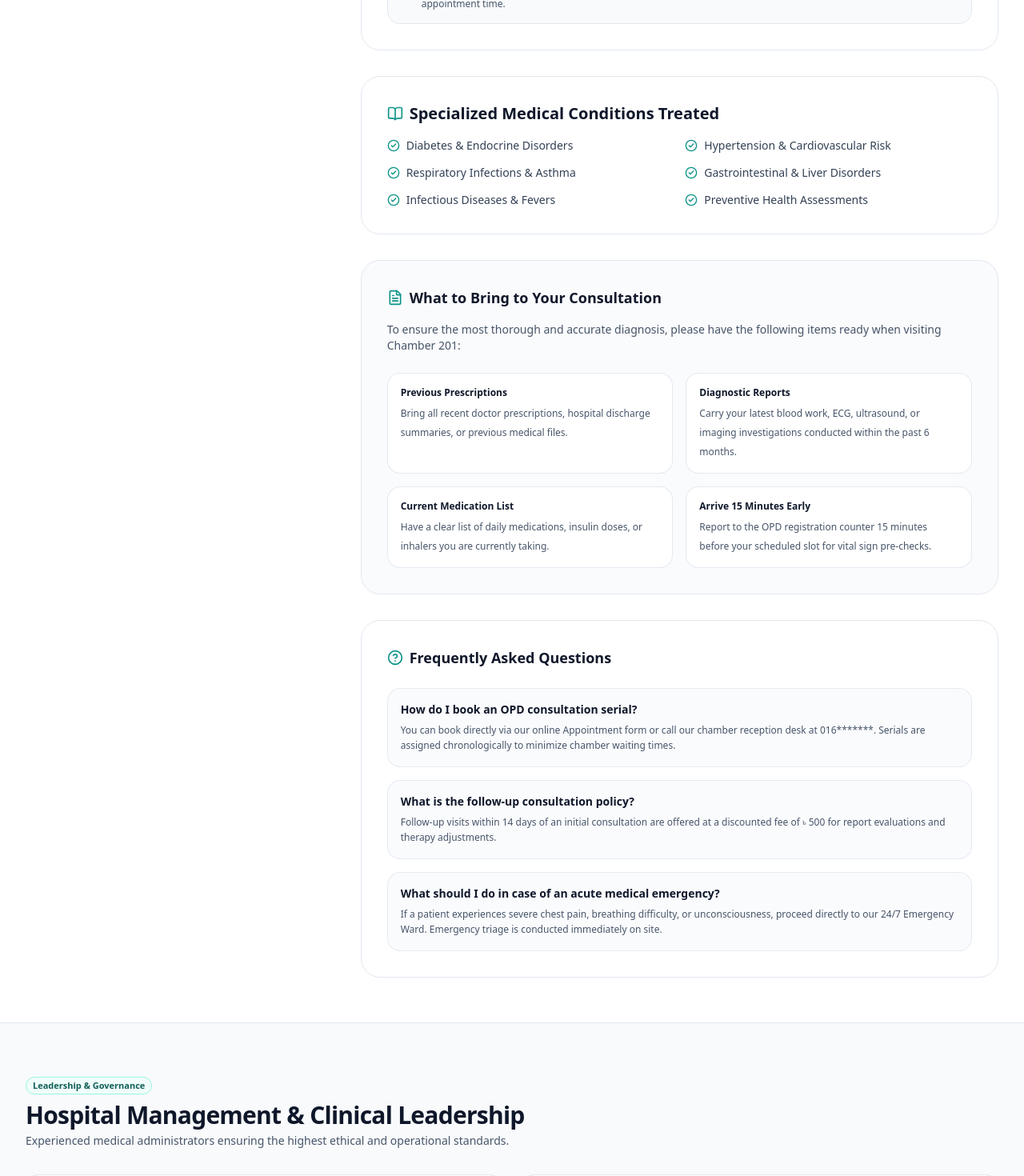
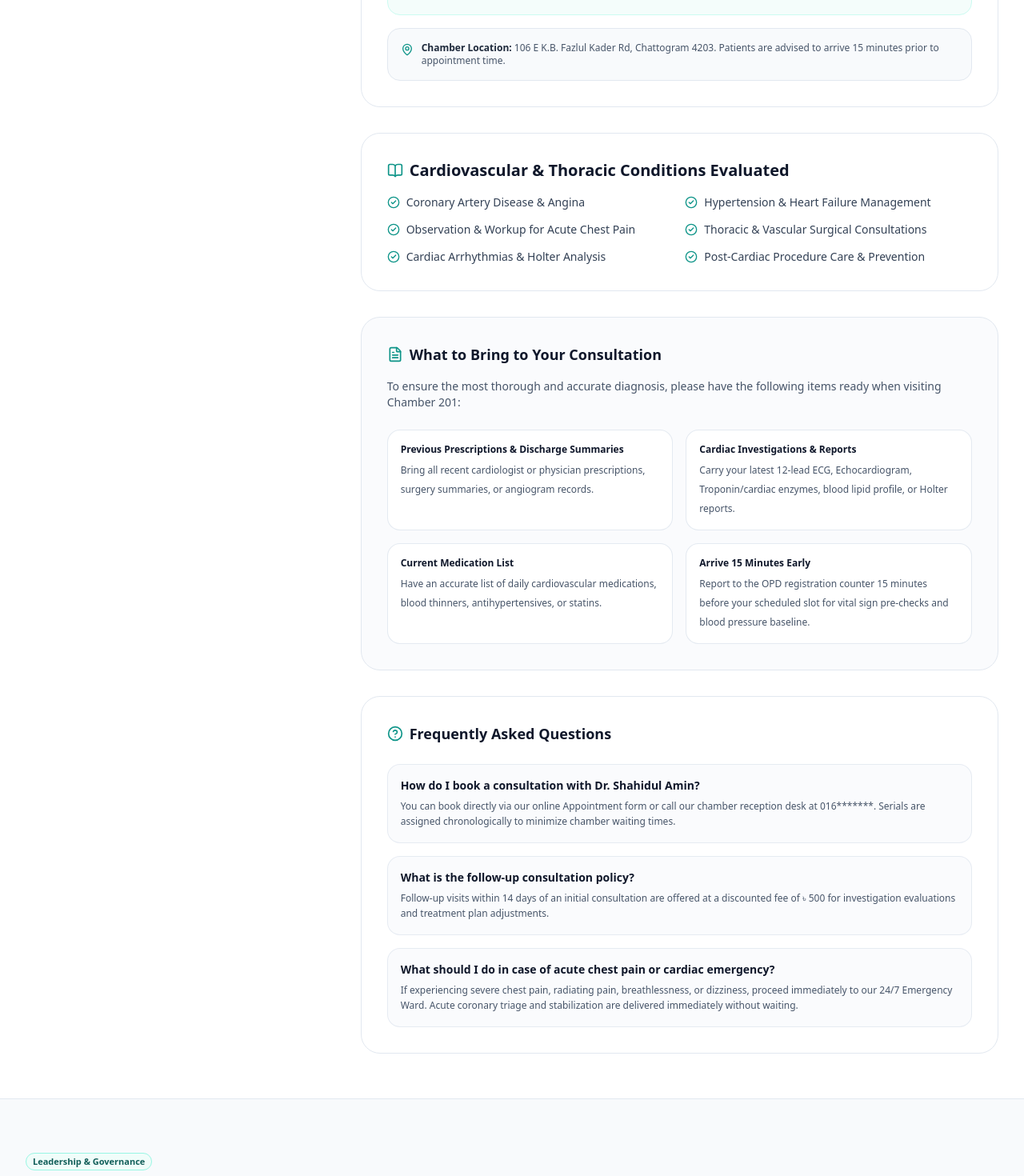
Before and after one commit to armanislamshuvo1/Healthcare-Hospital, a Next.js app: page /doctor in a window 1280 px wide. Shown: the part 1260-2730 px from the top of the page at 80% size. Built offline with nearby package versions, Linux system fonts and the light colour scheme.

Commit message:
feat: update doctor, services, and about pages
Reflect cardiovascular specialization across dedicated doctor credentials, clinical department details, and hospital story.

```diff
--- a/app/about/page.tsx
+++ b/app/about/page.tsx
@@ -21,14 +21,14 @@ import { HOSPITAL_INFO, MANAGEMENT_MEMBERS, DOCTOR_PROFILE } from "@/lib/constan
 export const metadata: Metadata = {
   title: "About Us | Healthcare Hospital Chattogram",
   description:
-    "Learn about Healthcare Hospital Chattogram, our mission, values of Care, Compassion, Excellence, and leadership by Dr. Abdul Karim (MD) and Mr. Anwar Kamal.",
+    "Learn about Healthcare Hospital Chattogram, our mission, cardiovascular care, and leadership by Dr. Abdul Karim (Managing Director) and Mr. Anwar Kamal (Hospital Manager).",
 };
 
 export default function AboutPage() {
   const pillars = [
     {
-      title: "Diagnostic Precision",
-      desc: "Every clinical presentation is evaluated with modern diagnostic discipline and unhurried consultation time.",
+      title: "Cardiovascular Diagnostic Precision",
+      desc: "Every cardiac presentation is evaluated with modern diagnostic discipline, troponin/enzyme checks, and ECG accuracy.",
       icon: Stethoscope,
     },
     {
@@ -42,8 +42,8 @@ export default function AboutPage() {
       icon: Sparkles,
     },
     {
-      title: "24/7 Clinical Continuity",
-      desc: "Seamless coordination between our senior consultant OPD chambers, inpatient ward, and emergency unit.",
+      title: "24/7 Acute Cardiac Care Continuity",
+      desc: "Seamless coordination between our senior consultant OPD chambers, cardiac inpatient ward, and emergency unit.",
       icon: HeartPulse,
     },
   ];
@@ -61,7 +61,7 @@ export default function AboutPage() {
               About Healthcare Hospital
             </h1>
             <p className="text-base sm:text-lg text-slate-300 leading-relaxed">
-              Dedicated to compassionate medicine, patient safety, and clinical excellence at {HOSPITAL_INFO.fullAddress}.
+              Dedicated to cardiovascular care, patient safety, and clinical excellence at {HOSPITAL_INFO.fullAddress}.
             </p>
           </div>
         </div>
@@ -77,10 +77,10 @@ export default function AboutPage() {
                 Excellence in Care in a Focused 1-Consultant Hospital
               </h2>
               <p className="text-sm sm:text-base text-slate-600 leading-relaxed">
-                Healthcare Hospital was founded in Chattogram to bring the disciplined standards, clean protocols, and patient-first ethos of leading tertiary hospitals into a personalized, accessible community facility.
+                Healthcare Hospital was founded in Chattogram to bring the disciplined standards, clean protocols, and patient-first ethos of leading tertiary hospitals into a specialized, accessible cardiac and thoracic facility.
               </p>
               <p className="text-sm sm:text-base text-slate-600 leading-relaxed">
-                Rather than spreading focus across hundreds of rotating chambers, Healthcare Hospital concentrates on delivering deep, unhurried adult medicine care spearheaded by senior consultant <span className="font-semibold text-slate-900">{DOCTOR_PROFILE.name}</span>, complemented by a 24/7 emergency unit and a dedicated general medicine ward.
+                Rather than spreading focus across hundreds of rotating chambers, Healthcare Hospital concentrates on delivering deep, unhurried cardiovascular care spearheaded by senior consultant <span className="font-semibold text-slate-900">{DOCTOR_PROFILE.name}</span>, complemented by a 24/7 cardiac emergency unit and a dedicated inpatient cardiac ward.
               </p>
 
               <div className="pt-2 grid grid-cols-1 sm:grid-cols-2 gap-4">
@@ -88,14 +88,14 @@ export default function AboutPage() {
                   <Target className="w-6 h-6 text-teal-600 mb-2" />
                   <h4 className="font-bold text-slate-900 text-sm">Our Mission</h4>
                   <p className="text-xs text-slate-600 mt-1 leading-relaxed">
-                    To deliver accurate diagnosis, transparent clinical communication, and respectful medical treatment to every family in Chattogram.
+                    To deliver accurate cardiovascular diagnosis, transparent clinical communication, and respectful medical treatment to every family in Chattogram.
                   </p>
                 </div>
                 <div className="p-5 rounded-2xl bg-slate-50 border border-slate-200">
                   <Eye className="w-6 h-6 text-teal-600 mb-2" />
                   <h4 className="font-bold text-slate-900 text-sm">Our Vision</h4>
                   <p className="text-xs text-slate-600 mt-1 leading-relaxed">
-                    To become the regional benchmark for specialized adult medicine OPD and rapid emergency stabilization.
+                    To become the regional benchmark for specialized cardiovascular OPD, cardiac monitoring, and rapid emergency chest pain stabilization.
                   </p>
                 </div>
               </div>
@@ -110,20 +110,20 @@ export default function AboutPage() {
 
               <div className="grid grid-cols-2 gap-4">
                 <div className="p-4 bg-white rounded-2xl border border-slate-200/80 shadow-xs">
-                  <span className="block text-2xl sm:text-3xl font-extrabold text-teal-700">12+</span>
-                  <span className="text-xs text-slate-600 font-medium mt-1 block">Years Clinical Experience</span>
+                  <span className="block text-2xl sm:text-3xl font-extrabold text-teal-700">Specialist</span>
+                  <span className="text-xs text-slate-600 font-medium mt-1 block">Cardiovascular & Thoracic Surgery</span>
                 </div>
                 <div className="p-4 bg-white rounded-2xl border border-slate-200/80 shadow-xs">
                   <span className="block text-2xl sm:text-3xl font-extrabold text-teal-700">24/7</span>
-                  <span className="text-xs text-slate-600 font-medium mt-1 block">Emergency Ward</span>
+                  <span className="text-xs text-slate-600 font-medium mt-1 block">Chest Pain & Cardiac Emergency</span>
                 </div>
                 <div className="p-4 bg-white rounded-2xl border border-slate-200/80 shadow-xs">
                   <span className="block text-2xl sm:text-3xl font-extrabold text-teal-700">1</span>
-                  <span className="text-xs text-slate-600 font-medium mt-1 block">General Medicine Ward</span>
+                  <span className="text-xs text-slate-600 font-medium mt-1 block">Inpatient Cardiac Ward</span>
                 </div>
                 <div className="p-4 bg-white rounded-2xl border border-slate-200/80 shadow-xs">
                   <span className="block text-2xl sm:text-3xl font-extrabold text-teal-700">1-on-1</span>
-                  <span className="text-xs text-slate-600 font-medium mt-1 block">Dedicated Consultation</span>
+                  <span className="text-xs text-slate-600 font-medium mt-1 block">Dedicated Consultant Care</span>
                 </div>
               </div>
 
@@ -133,7 +133,7 @@ export default function AboutPage() {
                   Clinical Governance Guarantee
                 </p>
                 <p className="text-teal-800 leading-relaxed">
-                  Every prescription is verified against clinical pharmacology guidelines. We maintain continuous sterilization across our wards and consultation chambers.
+                  Every patient plan is audited against cardiovascular safety guidelines. We maintain continuous sterilization across our wards and consultation chambers.
                 </p>
               </div>
             </div>
@@ -209,7 +209,7 @@ export default function AboutPage() {
           <div className="text-center mt-12">
             <Button href="/doctor" variant="primary" size="md">
               <Stethoscope className="w-4 h-4" />
-              <span>Meet Our Consultant Doctor (Dr. A.S.M. Rashedul Hasan)</span>
+              <span>Meet Our Consultant ({DOCTOR_PROFILE.name})</span>
             </Button>
           </div>
         </div>
--- a/app/doctor/page.tsx
+++ b/app/doctor/page.tsx
@@ -17,6 +17,7 @@ import {
   HelpCircle,
   ShieldCheck,
   Building2,
+  HeartPulse,
 } from "lucide-react";
 import { Button } from "@/components/ui/Button";
 import { Badge } from "@/components/ui/Badge";
@@ -24,43 +25,43 @@ import { DoctorScheduleDisplay } from "@/components/doctor/DoctorScheduleDisplay
 import { DOCTOR_PROFILE, HOSPITAL_INFO, MANAGEMENT_MEMBERS } from "@/lib/constants";
 
 export const metadata: Metadata = {
-  title: "Our Doctor & Team | Dr. A.S.M. Rashedul Hasan (MBBS, FCPS Medicine)",
+  title: "Our Doctor & Team | Dr. Shahidul Amin (MBBS, MS Cardiovascular & Thoracic Surgery)",
   description:
-    "Meet Dr. A.S.M. Rashedul Hasan, Consultant (Medicine) at Healthcare Hospital Chattogram. View consultation schedule, fees, and hospital management leadership.",
+    "Meet Dr. Shahidul Amin, Consultant in Cardiovascular and Thoracic Surgery at Healthcare Hospital Chattogram. View consultation schedule, fees, and hospital leadership.",
 };
 
 export default function DoctorPage() {
   const preparationTips = [
     {
-      title: "Previous Prescriptions",
-      desc: "Bring all recent doctor prescriptions, hospital discharge summaries, or previous medical files.",
+      title: "Previous Prescriptions & Discharge Summaries",
+      desc: "Bring all recent cardiologist or physician prescriptions, surgery summaries, or angiogram records.",
     },
     {
-      title: "Diagnostic Reports",
-      desc: "Carry your latest blood work, ECG, ultrasound, or imaging investigations conducted within the past 6 months.",
+      title: "Cardiac Investigations & Reports",
+      desc: "Carry your latest 12-lead ECG, Echocardiogram, Troponin/cardiac enzymes, blood lipid profile, or Holter reports.",
     },
     {
       title: "Current Medication List",
-      desc: "Have a clear list of daily medications, insulin doses, or inhalers you are currently taking.",
+      desc: "Have an accurate list of daily cardiovascular medications, blood thinners, antihypertensives, or statins.",
     },
     {
       title: "Arrive 15 Minutes Early",
-      desc: "Report to the OPD registration counter 15 minutes before your scheduled slot for vital sign pre-checks.",
+      desc: "Report to the OPD registration counter 15 minutes before your scheduled slot for vital sign pre-checks and blood pressure baseline.",
     },
   ];
 
   const faqs = [
     {
-      q: "How do I book an OPD consultation serial?",
+      q: "How do I book a consultation with Dr. Shahidul Amin?",
       a: "You can book directly via our online Appointment form or call our chamber reception desk at 016*******. Serials are assigned chronologically to minimize chamber waiting times.",
     },
     {
       q: "What is the follow-up consultation policy?",
-      a: "Follow-up visits within 14 days of an initial consultation are offered at a discounted fee of ৳ 500 for report evaluations and therapy adjustments.",
+      a: "Follow-up visits within 14 days of an initial consultation are offered at a discounted fee of ৳ 500 for investigation evaluations and treatment plan adjustments.",
     },
     {
-      q: "What should I do in case of an acute medical emergency?",
-      a: "If a patient experiences severe chest pain, breathing difficulty, or unconsciousness, proceed directly to our 24/7 Emergency Ward. Emergency triage is conducted immediately on site.",
+      q: "What should I do in case of acute chest pain or cardiac emergency?",
+      a: "If experiencing severe chest pain, radiating pain, breathlessness, or dizziness, proceed immediately to our 24/7 Emergency Ward. Acute coronary triage and stabilization are delivered immediately without waiting.",
     },
   ];
 
@@ -74,10 +75,11 @@ export default function DoctorPage() {
               Clinical Faculty & Governance
             </Badge>
             <h1 className="text-3xl sm:text-4xl lg:text-5xl font-extrabold tracking-tight">
-              Our Doctor & Medical Leadership
+              Our Consultant & Medical Leadership
             </h1>
             <p className="text-base sm:text-lg text-slate-300">
-              Healthcare Hospital is spearheaded by senior Consultant Physician <span className="text-teal-300 font-semibold">{DOCTOR_PROFILE.name}</span> alongside distinguished clinical administrators.
+              Healthcare Hospital is spearheaded by senior Consultant in Cardiovascular and Thoracic Surgery{" "}
+              <span className="text-teal-300 font-semibold">{DOCTOR_PROFILE.name}</span> alongside distinguished clinical administrators.
             </p>
           </div>
         </div>
@@ -162,7 +164,7 @@ export default function DoctorPage() {
                   {DOCTOR_PROFILE.about}
                 </p>
                 <p className="text-sm text-slate-600 leading-relaxed">
-                  As the primary consulting physician for Healthcare Hospital, Dr. Hasan specializes in accurate diagnosis, long-term chronic condition care, and coordinated inpatient admission when necessary.
+                  As the primary consultant in cardiovascular and thoracic surgery at Healthcare Hospital, Dr. Shahidul Amin specializes in cardiovascular clinical evaluations, coronary syndrome management, thoracic surgical guidance, and coordinated inpatient admission.
                 </p>
               </div>
 
@@ -193,32 +195,32 @@ export default function DoctorPage() {
               <div className="bg-white rounded-3xl border border-slate-200 p-6 sm:p-8 space-y-4 shadow-xs">
                 <h3 className="text-xl font-bold text-slate-900 flex items-center gap-2">
                   <BookOpen className="w-5 h-5 text-teal-600" />
-                  Specialized Medical Conditions Treated
+                  Cardiovascular & Thoracic Conditions Evaluated
                 </h3>
                 <div className="grid grid-cols-1 sm:grid-cols-2 gap-3.5 text-xs sm:text-sm text-slate-700">
                   <div className="flex items-center gap-2">
                     <CheckCircle2 className="w-4 h-4 text-teal-600 flex-shrink-0" />
-                    <span>Diabetes & Endocrine Disorders</span>
+                    <span>Coronary Artery Disease & Angina</span>
                   </div>
                   <div className="flex items-center gap-2">
                     <CheckCircle2 className="w-4 h-4 text-teal-600 flex-shrink-0" />
-                    <span>Hypertension & Cardiovascular Risk</span>
+                    <span>Hypertension & Heart Failure Management</span>
                   </div>
                   <div className="flex items-center gap-2">
                     <CheckCircle2 className="w-4 h-4 text-teal-600 flex-shrink-0" />
-                    <span>Respiratory Infections & Asthma</span>
+                    <span>Observation & Workup for Acute Chest Pain</span>
                   </div>
                   <div className="flex items-center gap-2">
                     <CheckCircle2 className="w-4 h-4 text-teal-600 flex-shrink-0" />
-                    <span>Gastrointestinal & Liver Disorders</span>
+                    <span>Thoracic & Vascular Surgical Consultations</span>
                   </div>
                   <div className="flex items-center gap-2">
                     <CheckCircle2 className="w-4 h-4 text-teal-600 flex-shrink-0" />
-                    <span>Infectious Diseases & Fevers</span>
+                    <span>Cardiac Arrhythmias & Holter Analysis</span>
                   </div>
                   <div className="flex items-center gap-2">
                     <CheckCircle2 className="w-4 h-4 text-teal-600 flex-shrink-0" />
-                    <span>Preventive Health Assessments</span>
+                    <span>Post-Cardiac Procedure Care & Prevention</span>
                   </div>
                 </div>
               </div>
```
Also changed, not shown: app/services/page.tsx (+14 -14 lines).
